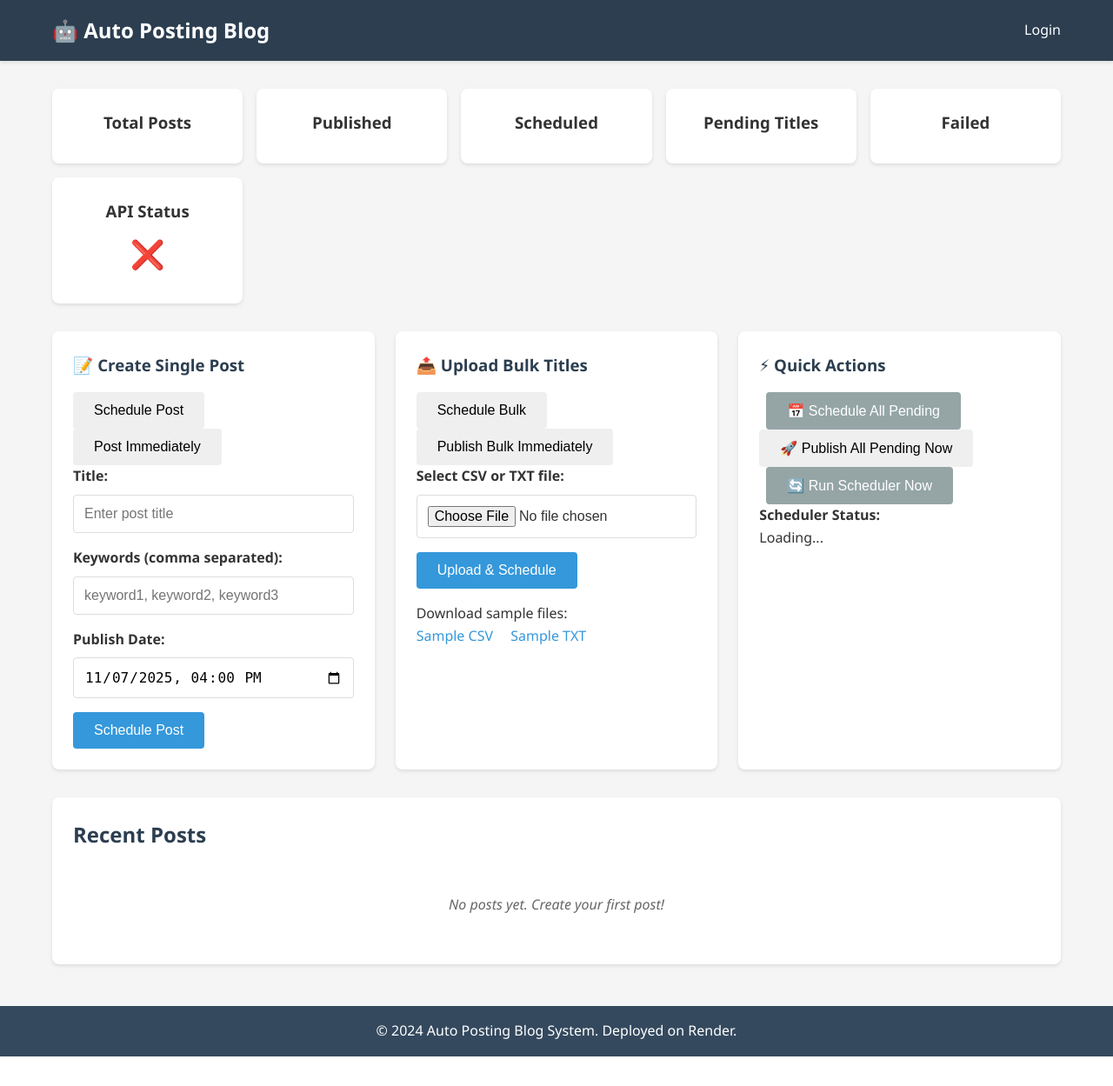
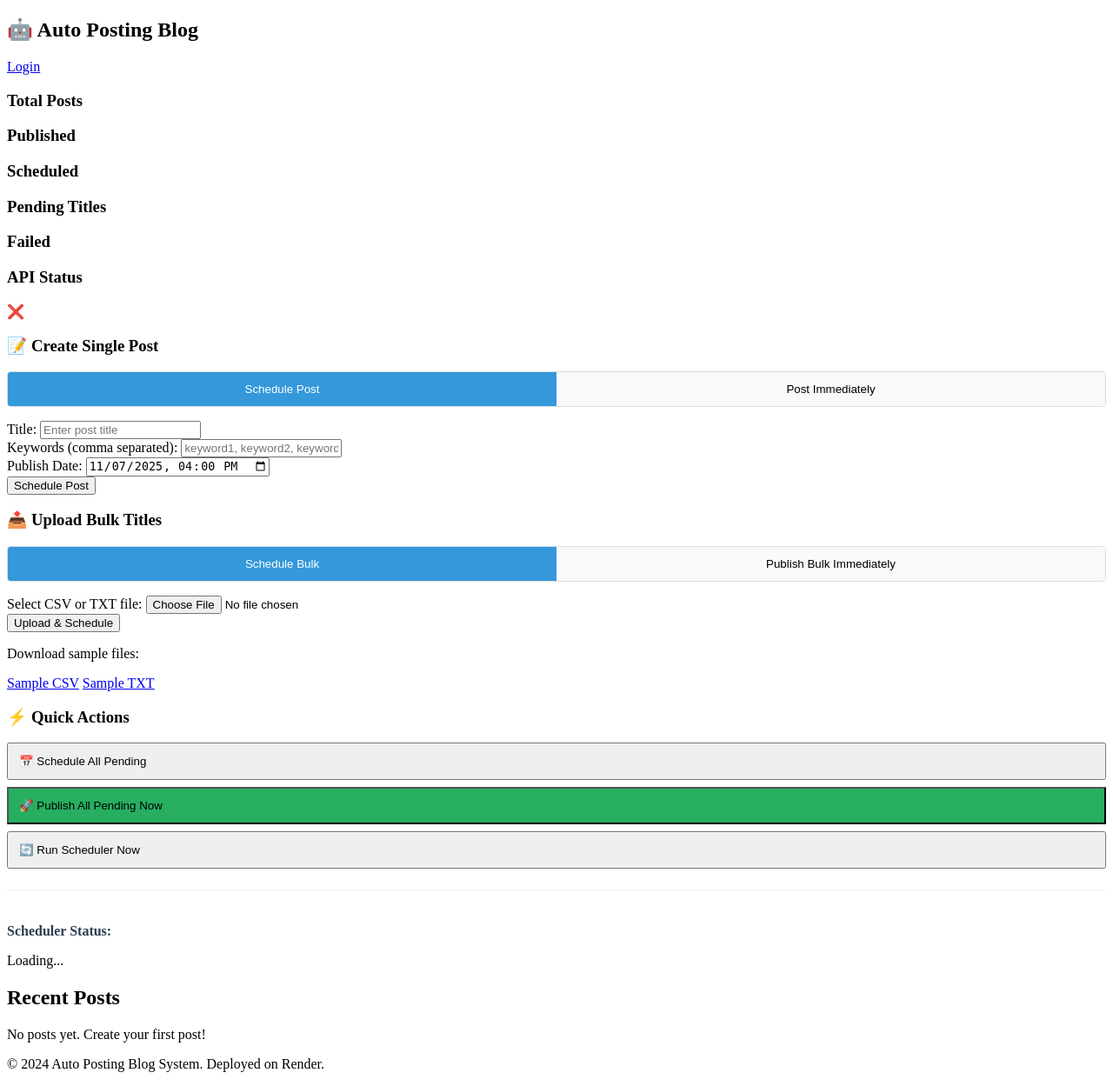
Before and after one commit to wellyerfyanto-arch/Blogger, a Flask app: template templates/index.html in a window 1280 px wide. Shown: the whole page at 87% size. Before the commit the page ends 1215 px from the top, so only its background shows below. Run offline with Flask 3, Linux system fonts and the light colour scheme; the template is opened without the code that fills it, so the values that code supplies are empty.

Commit message:
Update style.css

```diff
--- a/static/css/style.css
+++ b/static/css/style.css
@@ -1,344 +1,159 @@
-/* Reset dan Base Styles */
-* {
-    margin: 0;
-    padding: 0;
-    box-sizing: border-box;
+/* Post Options Tabs */
+.post-options, .upload-options {
+    display: flex;
+    margin-bottom: 1rem;
+    border: 1px solid #ddd;
+    border-radius: 4px;
+    overflow: hidden;
 }
 
-body {
-    font-family: 'Segoe UI', Tahoma, Geneva, Verdana, sans-serif;
-    line-height: 1.6;
-    color: #333;
-    background-color: #f5f5f5;
-}
-
-.container {
-    max-width: 1200px;
-    margin: 0 auto;
-    padding: 0 20px;
-}
-
-/* Navigation */
-.navbar {
-    background: #2c3e50;
-    color: white;
-    padding: 1rem 0;
-    box-shadow: 0 2px 4px rgba(0,0,0,0.1);
-}
-
-.nav-container {
-    max-width: 1200px;
-    margin: 0 auto;
-    padding: 0 20px;
-    display: flex;
-    justify-content: space-between;
-    align-items: center;
-}
-
-.nav-logo {
-    font-size: 1.5rem;
-    font-weight: bold;
-}
-
-.nav-links a {
-    color: white;
-    text-decoration: none;
-    margin-left: 1.5rem;
-    transition: opacity 0.3s;
-}
-
-.nav-links a:hover {
-    opacity: 0.8;
-}
-
-/* Stats Grid */
-.stats-grid {
-    display: grid;
-    grid-template-columns: repeat(auto-fit, minmax(200px, 1fr));
-    gap: 1rem;
-    margin: 2rem 0;
-}
-
-.stat-card {
-    background: white;
-    padding: 1.5rem;
-    border-radius: 8px;
-    box-shadow: 0 2px 4px rgba(0,0,0,0.1);
-    text-align: center;
-}
-
-.stat-number {
-    font-size: 2rem;
-    font-weight: bold;
-    margin: 0.5rem 0;
-}
-
-.status-good {
-    color: #27ae60;
-}
-
-.status-bad {
-    color: #e74c3c;
-}
-
-/* Actions Grid */
-.actions-grid {
-    display: grid;
-    grid-template-columns: repeat(auto-fit, minmax(300px, 1fr));
-    gap: 1.5rem;
-    margin: 2rem 0;
-}
-
-.action-card {
-    background: white;
-    padding: 1.5rem;
-    border-radius: 8px;
-    box-shadow: 0 2px 4px rgba(0,0,0,0.1);
-}
-
-.action-card h3 {
-    margin-bottom: 1rem;
-    color: #2c3e50;
-}
-
-/* Forms */
-.form-group {
-    margin-bottom: 1rem;
-}
-
-.form-group label {
-    display: block;
-    margin-bottom: 0.5rem;
-    font-weight: 600;
-}
-
-.form-group input,
-.form-group select,
-.form-group textarea {
-    width: 100%;
+.btn-option {
+    flex: 1;
     padding: 0.75rem;
-    border: 1px solid #ddd;
-    border-radius: 4px;
-    font-size: 1rem;
-}
-
-.form-group small {
-    color: #666;
-    font-size: 0.875rem;
-}
-
-/* Buttons */
-button, .btn-primary, .btn-secondary {
-    padding: 0.75rem 1.5rem;
     border: none;
-    border-radius: 4px;
-    font-size: 1rem;
+    background: #f8f9fa;
     cursor: pointer;
     transition: background-color 0.3s;
 }
 
-.btn-primary {
+.btn-option.active {
     background: #3498db;
     color: white;
 }
 
-.btn-primary:hover {
-    background: #2980b9;
+.btn-option:hover:not(.active) {
+    background: #e9ecef;
 }
 
-.btn-secondary {
-    background: #95a5a6;
-    color: white;
-    margin-left: 0.5rem;
+/* Post Forms */
+.post-form {
+    margin-top: 1rem;
 }
 
-.btn-secondary:hover {
-    background: #7f8c8d;
+.form-info {
+    background: #e3f2fd;
+    padding: 0.75rem;
+    border-radius: 4px;
+    margin-bottom: 1rem;
+    font-size: 0.875rem;
 }
 
-/* Content Sections */
-.content-section {
-    background: white;
-    padding: 1.5rem;
-    border-radius: 8px;
-    box-shadow: 0 2px 4px rgba(0,0,0,0.1);
-    margin: 2rem 0;
+.form-info p {
+    margin: 0.25rem 0;
 }
 
-.content-section h2 {
-    margin-bottom: 1rem;
-    color: #2c3e50;
+/* Immediate Post Button */
+.btn-immediate {
+    background: #27ae60 !important;
 }
 
-/* Posts and Titles Lists */
-.posts-list, .titles-list {
-    display: grid;
-    gap: 1rem;
+.btn-immediate:hover {
+    background: #219653 !important;
 }
 
-.post-item, .title-item {
-    padding: 1rem;
-    border-left: 4px solid #ddd;
-    background: #f8f9fa;
+/* Quick Actions */
+.quick-actions {
+    display: flex;
+    flex-direction: column;
+    gap: 0.5rem;
 }
 
-.status-published {
-    border-left-color: #27ae60;
+.quick-actions button {
+    width: 100%;
+    text-align: left;
+    padding: 0.75rem;
 }
 
-.status-scheduled {
-    border-left-color: #f39c12;
-}
-
-.status-failed {
-    border-left-color: #e74c3c;
-}
-
-.status-pending {
-    border-left-color: #3498db;
-}
-
-.post-meta {
-    font-size: 0.875rem;
-    color: #666;
-    margin: 0.5rem 0;
-}
-
-.post-link {
-    color: #3498db;
-    text-decoration: none;
-}
-
-.post-link:hover {
-    text-decoration: underline;
-}
-
-/* Login Page */
-.login-container {
+/* Progress Modal */
+.modal {
+    position: fixed;
+    z-index: 1000;
+    left: 0;
+    top: 0;
+    width: 100%;
+    height: 100%;
+    background-color: rgba(0,0,0,0.5);
     display: flex;
     justify-content: center;
     align-items: center;
-    min-height: 80vh;
 }
 
-.login-card {
+.modal-content {
     background: white;
     padding: 2rem;
     border-radius: 8px;
-    box-shadow: 0 4px 6px rgba(0,0,0,0.1);
-    width: 100%;
-    max-width: 400px;
+    width: 90%;
+    max-width: 500px;
+    max-height: 80vh;
+    overflow-y: auto;
 }
 
-.login-card h2 {
-    text-align: center;
-    margin-bottom: 1rem;
+.progress-bar {
+    width: 100%;
+    height: 20px;
+    background: #f0f0f0;
+    border-radius: 10px;
+    margin: 1rem 0;
+    overflow: hidden;
 }
 
-.login-info {
-    margin-top: 1.5rem;
-    padding: 1rem;
-    background: #f8f9fa;
-    border-radius: 4px;
-    font-size: 0.875rem;
+.progress-fill {
+    height: 100%;
+    background: #3498db;
+    border-radius: 10px;
+    transition: width 0.3s ease;
+    width: 0%;
 }
 
-/* Alerts */
-.alert {
+.progress-results {
+    margin-top: 1rem;
+    max-height: 200px;
+    overflow-y: auto;
+}
+
+.results-summary {
+    background: #f8f9fa;
     padding: 1rem;
     border-radius: 4px;
     margin-bottom: 1rem;
 }
 
-.alert-info {
-    background: #d4edda;
-    color: #155724;
-    border: 1px solid #c3e6cb;
-}
-
-.alert-error {
+.failed-list {
     background: #f8d7da;
-    color: #721c24;
-    border: 1px solid #f5c6cb;
-}
-
-/* Test Results */
-.test-results {
-    margin-top: 1.5rem;
     padding: 1rem;
-    background: #f8f9fa;
     border-radius: 4px;
-}
-
-.test-result {
-    padding: 0.5rem;
-    margin: 0.5rem 0;
-    border-radius: 4px;
-}
-
-.test-result.success {
-    background: #d4edda;
-    color: #155724;
-}
-
-.test-result.error {
-    background: #f8d7da;
     color: #721c24;
 }
 
-/* Sample Links */
-.sample-links {
-    margin-top: 1rem;
+.failed-list p {
+    margin: 0.25rem 0;
+    font-size: 0.875rem;
 }
 
-.sample-links a {
-    display: inline-block;
-    margin-right: 1rem;
-    color: #3498db;
-    text-decoration: none;
+/* Scheduler Status */
+.scheduler-status {
+    margin-top: 1.5rem;
+    padding-top: 1rem;
+    border-top: 1px solid #eee;
 }
 
-.sample-links a:hover {
-    text-decoration: underline;
-}
-
-/* No Data State */
-.no-data {
-    text-align: center;
-    color: #666;
-    font-style: italic;
-    padding: 2rem;
-}
-
-/* Footer */
-.footer {
-    background: #34495e;
-    color: white;
-    text-align: center;
-    padding: 1rem 0;
-    margin-top: 3rem;
+.scheduler-status h4 {
+    margin-bottom: 0.5rem;
+    color: #2c3e50;
 }
 
 /* Responsive Design */
 @media (max-width: 768px) {
-    .nav-container {
+    .post-options, .upload-options {
         flex-direction: column;
-        gap: 1rem;
     }
 
-    .nav-links {
-        text-align: center;
+    .quick-actions {
+        gap: 0.25rem;
     }
 
-    .nav-links a {
-        margin: 0 0.5rem;
-    }
-
-    .stats-grid {
-        grid-template-columns: repeat(2, 1fr);
-    }
-
-    .actions-grid {
-        grid-template-columns: 1fr;
+    .modal-content {
+        margin: 1rem;
+        padding: 1rem;
     }
     }
```
